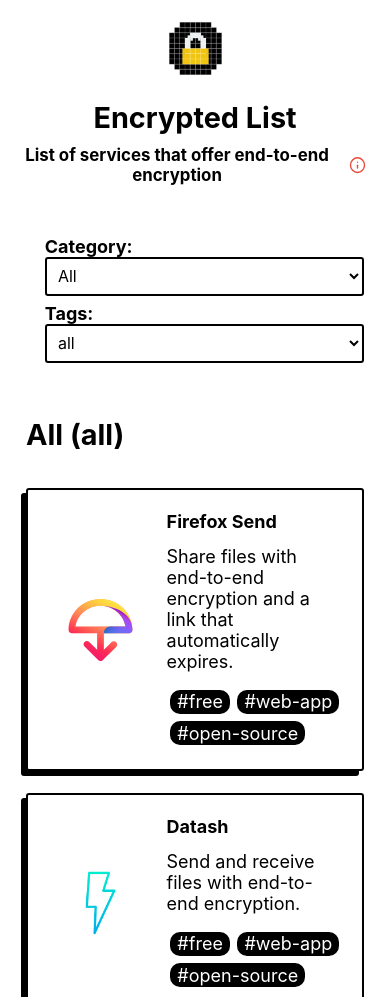
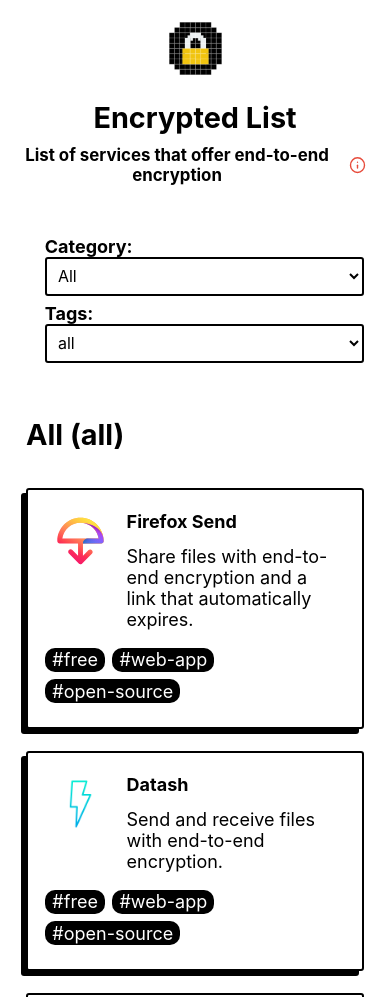
Before and after one commit to oneminch/EncryptedList-v1, a website built with webpack: page index.html in a window 390 px wide. Shown: the top 997 px of the page. Built offline with nearby package versions, Linux system fonts and the light colour scheme; a web font is replaced by a local one.

Commit message:
Optimize responsive design

```diff
--- a/assets/css/style.scss
+++ b/assets/css/style.scss
@@ -18,7 +18,7 @@
    background-color: $lightColor;
    color: $darkColor;
    border-radius: $roundCorners;
-   // border: .5px solid red;
+   // border: .1px solid red;
 }
 
 html {
@@ -203,6 +203,34 @@
    }
 }
 
+// Screen size: < 640px
+@media only screen and (max-width: 640px) {
+   body {
+      // List of services
+      .list {
+         &__item {
+            height: auto;
+            align-items: flex-start;
+            .icon {
+               width: 85px;
+               img {
+                  width: 95%;
+                  height: 95%;
+               }
+            }
+            .info {
+               width: calc(100% - 85px);
+               .tags {
+                  width: calc(100% + 85px);
+                  position: relative;
+                  left: -85px;
+               }
+            }
+         }
+      }
+   }
+}
+
 // Screen size: < 480px
 @media only screen and (max-width: 480px) {
    body {
```
Also changed, not shown: assets/css/style.css, 1 other file.
